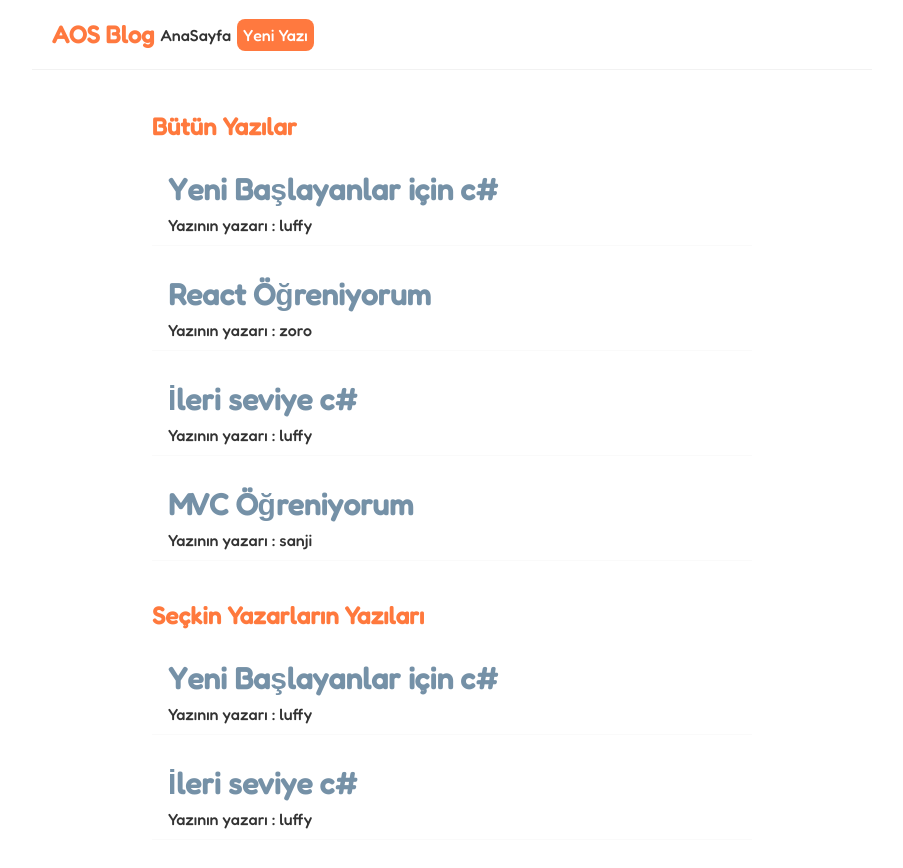
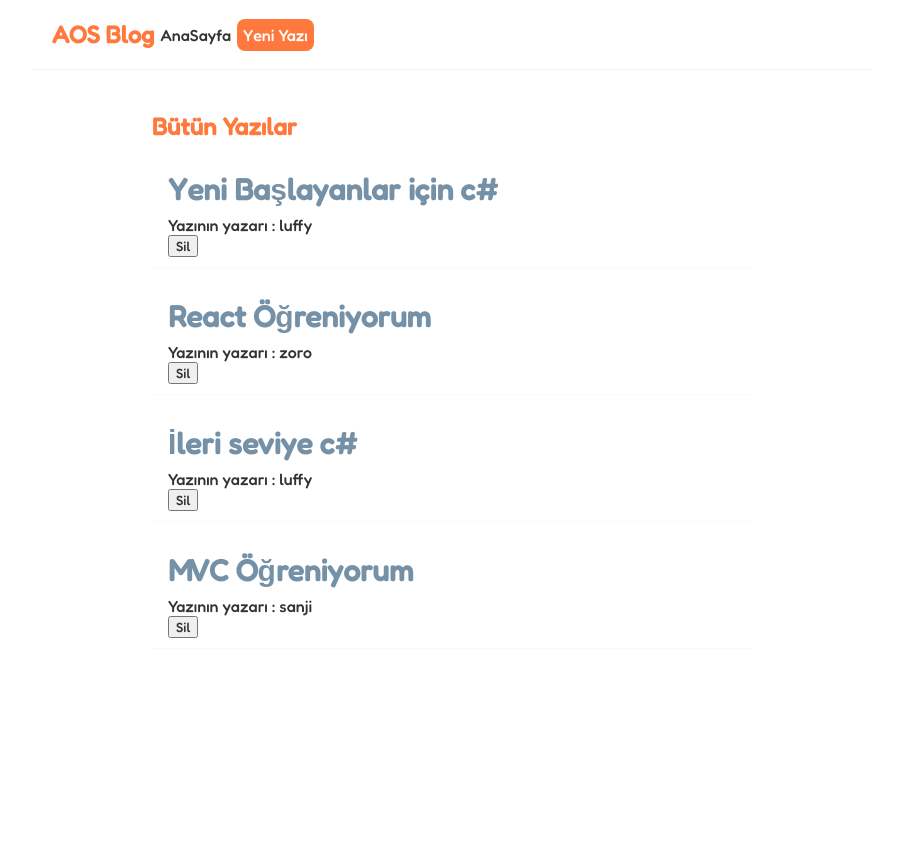
Before and after one commit to eerzik/https---github.com-eerzik-temel-react-app, a React (Create React App) app: page / in a window 1280 px wide. Shown: the top 868 px of the page, without its empty margins (188-1091 px from the left). After the commit the page ends 800 px from the top, so only its background shows below. Built offline with nearby package versions, Linux system fonts and the light colour scheme.

Commit message:
Props olarak fonksiyon kullanımı

```diff
--- a/src/BlogList.js
+++ b/src/BlogList.js
@@ -1,17 +1,18 @@
 import React from 'react';
 import { useState } from 'react';
 
-export default function BlogList({bloglar,baslik}) {
+export default function BlogList({ bloglar, baslik, handleClick }) {
     // const blogs=props.bloglar;
     // const baslik=props.baslik;
 
     return (
         <div className='blog-list'>
-            <h2 style={{color:'#ff793d'}} >{baslik}</h2>
-          {bloglar.map((blog) => (
+            <h2 style={{ color: '#ff793d' }} >{baslik}</h2>
+            {bloglar.map((blog) => (
                 <div className="blog-preview" key={blog.id}>
                     <h2>{blog.ad}</h2>
                     <p>Yazının yazarı : {blog.yazar}</p>
+                    <button onClick={() => handleClick(blog.id)} >Sil</button>
                 </div>
             ))}
         </div>
--- a/src/Home.js
+++ b/src/Home.js
@@ -48,6 +48,10 @@ const Home = () => {
             id: 4
         }
     ])
+    const handleClick = (id) => {
+        const newBlogs=blogs.filter(blog=>blog.id!==id);
+        setBlogs(newBlogs);
+    }
 
     return (
         <div className="Home">
@@ -66,9 +70,9 @@ const Home = () => {
             <button onClick={handleClick4} >Arttır</button> */}
 
             <div className="home">
-                <BlogList bloglar={blogs} baslik="Bütün Yazılar" />
-                <br></br>
-                <BlogList bloglar={blogs.filter((blog)=>blog.yazar=='luffy')} baslik="Seçkin Yazarların Yazıları"/>
+                <BlogList bloglar={blogs} baslik="Bütün Yazılar" handleClick={handleClick} />
+                {/* <br></br>
+                <BlogList bloglar={blogs.filter((blog) => blog.yazar == 'luffy')} baslik="Seçkin Yazarların Yazıları" /> */}
             </div>
 
 
```
